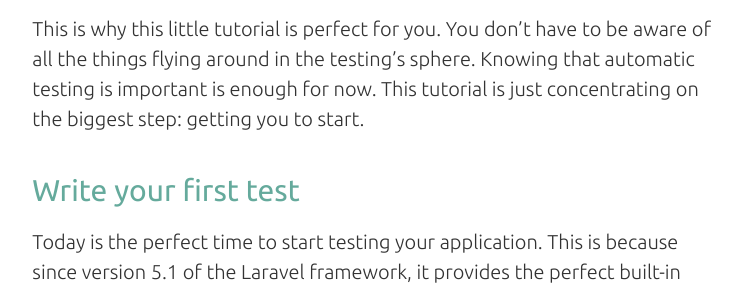
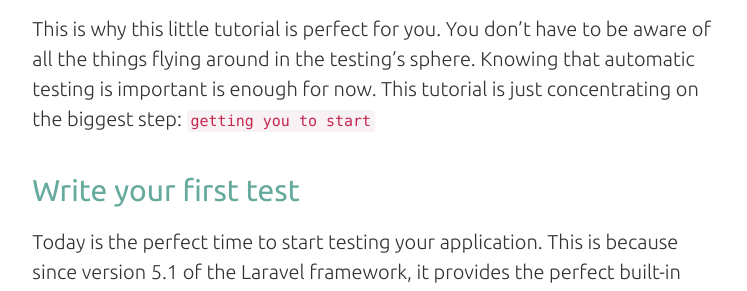
Before and after one commit to christophrumpel/christophrumpel.github.io, a Jekyll site: the page built from _posts/2015-07-14-start-testing-your-laravel-application-today.md, in a window 1280 px wide and 900 px high, scrolled down 360 px. Shown: the part 243-534 px from the top of the window, without its empty margins (266-1013 px from the left). Built offline with Jekyll 4.4.1, drawn with Linux system fonts in a browser that asks for light colours; Markdown is read by kramdown in place of the engine named in the settings; comment, search, counter and statistics services are not loaded.

Commit message:
Highlight some text

```diff
--- a/_posts/2015-07-14-start-testing-your-laravel-application-today.md
+++ b/_posts/2015-07-14-start-testing-your-laravel-application-today.md
@@ -14,7 +14,7 @@
 
 This is why this little tutorial is perfect for you. You don't have to be aware of all the things flying around in the
 testing's sphere. Knowing that automatic testing is important is enough for now.
-This tutorial is just concentrating on the biggest step: getting you to start.
+This tutorial is just concentrating on the biggest step: `getting you to start`
 
 ##Write your first test
 Today is the perfect time to start testing your application.
```
